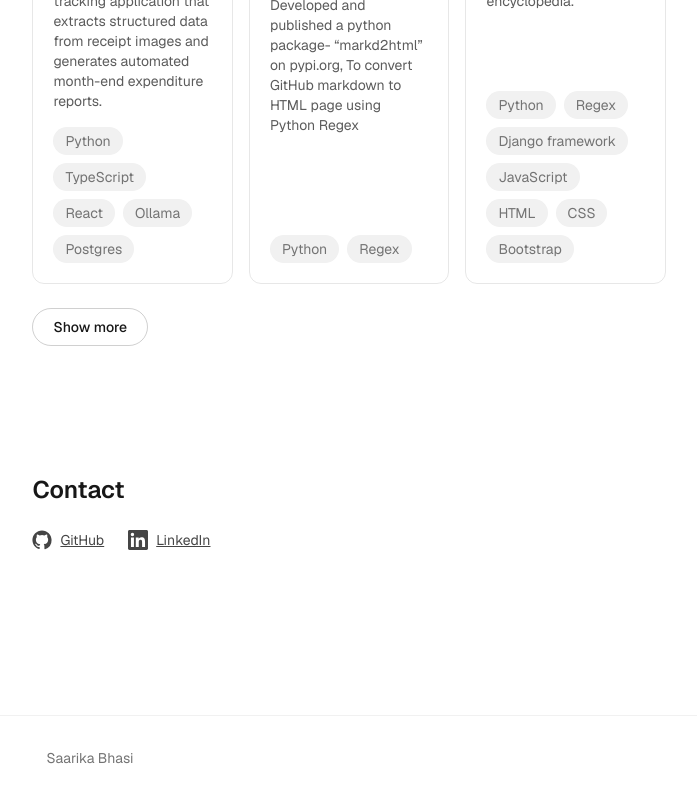
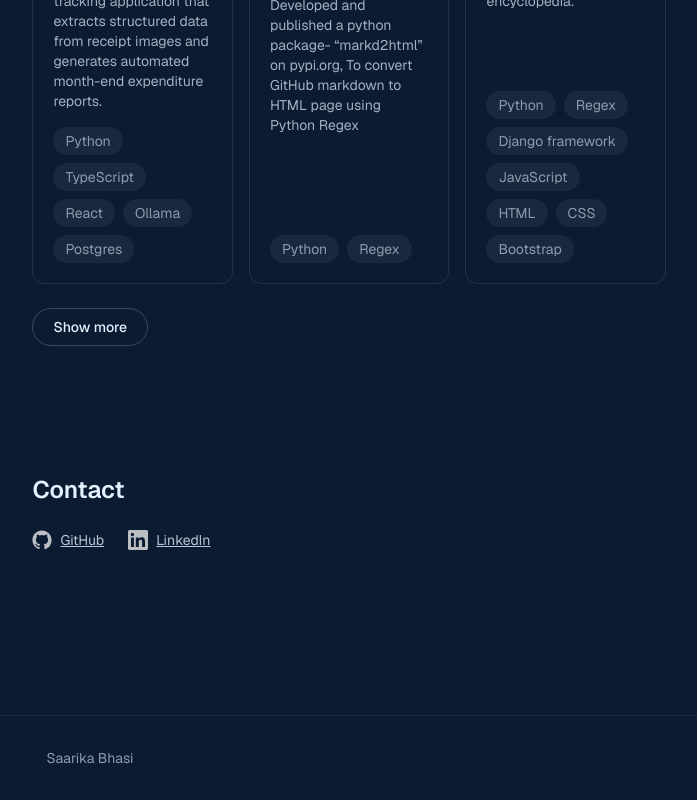
Before and after one commit to saarikabhasi/portfolio, a Next.js app: page / in a window 1280 px wide. Shown: the part 815-1615 px from the top of the page, without its empty margins (550-1247 px from the left). Built offline with nearby package versions, Linux system fonts and the light colour scheme.

Commit message:
change bg color and remove invert

```diff
--- a/src/app/contact.tsx
+++ b/src/app/contact.tsx
@@ -14,7 +14,7 @@ export const Contact = () => {
                         className="inline-flex items-center gap-2 opacity-80 transition hover:opacity-100"
                     >
                         {/* eslint-disable-next-line @next/next/no-img-element */}
-                        <img src={`${process.env.NEXT_PUBLIC_BASE_PATH ?? ""}${link.icon}`} alt="" aria-hidden="true" className="h-5 w-5 dark:invert" />
+                        <img src={`${process.env.NEXT_PUBLIC_BASE_PATH ?? ""}${link.icon}`} alt="" aria-hidden="true" className="h-5 w-5 invert" />
                         <span className="underline">{link.label}</span>
                     </a>
                 </li>
--- a/src/app/globals.css
+++ b/src/app/globals.css
@@ -1,8 +1,8 @@
 @import "tailwindcss";
 
 :root {
-  --background: #ffffff;
-  --foreground: #171717;
+  --background: #0b1b32;
+  --foreground: #e6f1ff;
 }
 
 @theme inline {
@@ -10,13 +10,6 @@
   --color-foreground: var(--foreground);
   --font-sans: var(--font-geist-sans);
   --font-mono: var(--font-geist-mono);
-}
-
-@media (prefers-color-scheme: dark) {
-  :root {
-    --background: #0a0a0a;
-    --foreground: #ededed;
-  }
 }
 
 body {
```
